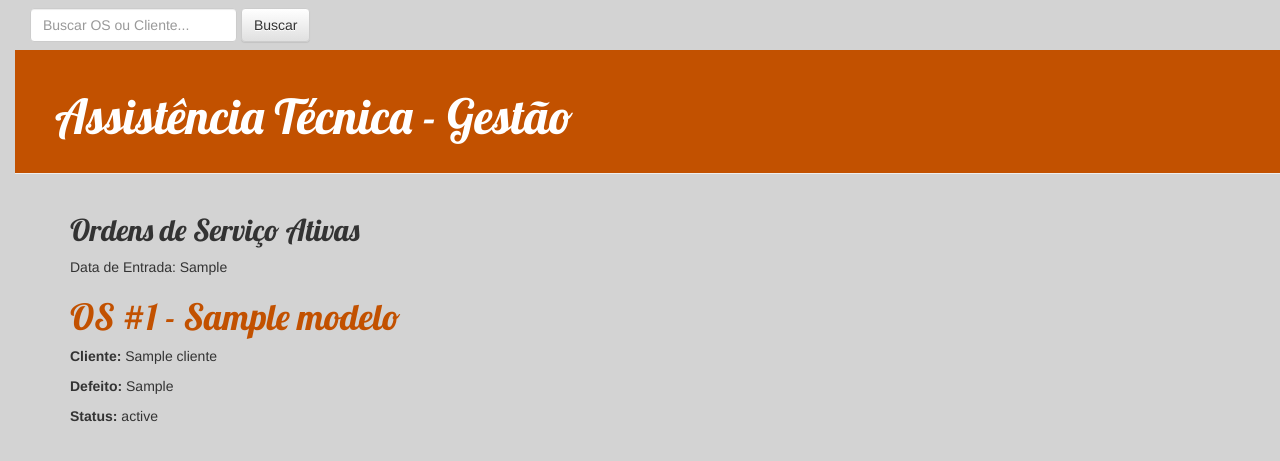
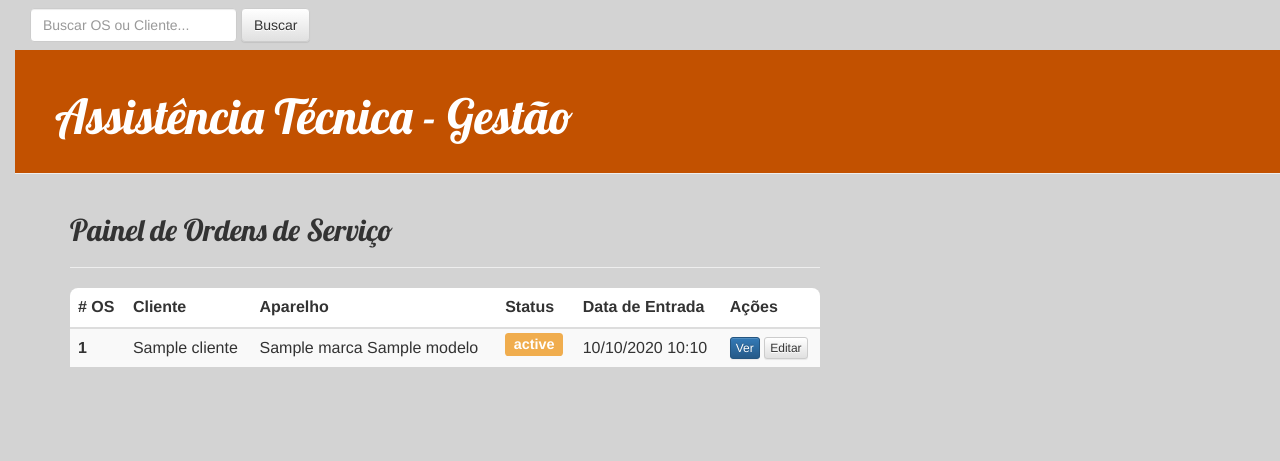
Before and after one commit to AnaJuliaFCFernandes/projeto_integrador_I, a Django app: template blog/templates/blog/post_list.html in a window 1280 px wide. Shown: the top 461 px of the page. Run offline with Django 5.2, Linux system fonts and the light colour scheme; the template is opened without the code that fills it: most values are stand-ins (such as "Sample title", 1, 10 or a date in 2020); some libraries are stand-ins or nearby versions.

Commit message:
change to table model

```diff
--- a/blog/static/blog/css/blog.css
+++ b/blog/static/blog/css/blog.css
@@ -53,3 +53,12 @@ h1, h2, h3, h4 {
 .post h2 a, .post h2 a:visited {
     color: #000000;
 }
+.table {
+    background-color: white;
+    border-radius: 8px;
+    margin-top: 20px;
+}
+
+.label {
+    font-size: 0.9em;
+}
--- a/blog/templates/blog/post_list.html
+++ b/blog/templates/blog/post_list.html
@@ -1,14 +1,48 @@
 {% extends 'blog/base.html' %}
 
 {% block content %}
-    <h2>Ordens de Serviço Ativas</h2>
-    {% for os in ordens %}
-        <div class="post">
-            <p>Data de Entrada: {{ os.data_entrada }}</p>
-            <h1><a href="{% url 'os_detail' pk=os.pk %}">OS #{{ os.id }} - {{ os.dispositivo.modelo }}</a></h1>
-            <p><strong>Cliente:</strong> {{ os.dispositivo.cliente.nome }}</p>
-            <p><strong>Defeito:</strong> {{ os.defeito_relatado }}</p>
-            <p><strong>Status:</strong> {{ os.get_status_display }}</p>
+    <div class="row">
+        <div class="col-md-12">
+            <h2>Painel de Ordens de Serviço</h2>
+            <hr>
+            <table class="table table-striped table-hover">
+                <thead>
+                    <tr>
+                        <th># OS</th>
+                        <th>Cliente</th>
+                        <th>Aparelho</th>
+                        <th>Status</th>
+                        <th>Data de Entrada</th>
+                        <th>Ações</th>
+                    </tr>
+                </thead>
+                <tbody>
+                    {% for os in ordens %}
+                    <tr>
+                        <td><strong>{{ os.id }}</strong></td>
+                        <td>{{ os.dispositivo.cliente.nome }}</td>
+                        <td>{{ os.dispositivo.marca }} {{ os.dispositivo.modelo }}</td>
+                        <td>
+                            <span class="label
+                                {% if os.status == 'aberta' %}label-danger
+                                {% elif os.status == 'manutencao' %}label-warning
+                                {% else %}label-success{% endif %}">
+                                {{ os.get_status_display }}
+                            </span>
+                        </td>
+                        <td>{{ os.data_entrada|date:"d/m/Y H:i" }}</td>
+                        <td>
+                            <a href="{% url 'os_detail' pk=os.pk %}" class="btn btn-xs btn-primary">Ver</a>
+                            <a href="{% url 'os_edit' pk=os.pk %}" class="btn btn-xs btn-default">Editar</a>
+                        </td>
+                    </tr>
+                    {% empty %}
+                    <tr>
+                        <td colspan="6" class="text-center">Nenhuma ordem de serviço encontrada.</td>
+                    </tr>
+                    {% endfor %}
+                </tbody>
+            </table>
         </div>
-    {% endfor %}
+    </div>
 {% endblock %}
```
